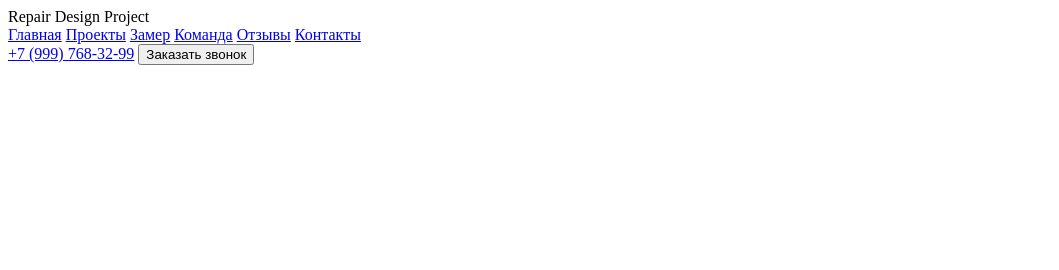
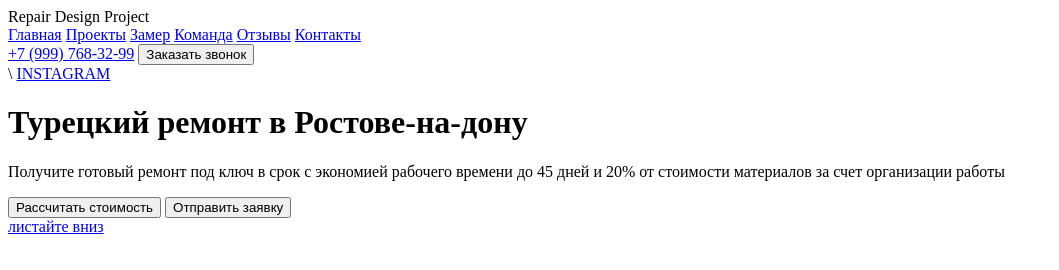
Before and after one commit to lordofmankind/index, a website: page index.html in a window 1280 px wide. Shown: the whole page, without its empty margins (0-1059 px from the left). Drawn offline with Linux system fonts and the light colour scheme.

Commit message:
add hero in index.html

```diff
--- a/index.html
+++ b/index.html
@@ -26,6 +26,22 @@
             <!-- /.menu -->
         </div>
         <!-- /.container -->
-    </header>
+	</header>
+	<main>
+		<div class="hero">\
+			<a href="#" class="instagram hero__instafram">INSTAGRAM</a>
+			<div class="hero__content">
+				<div class="container">
+					<h1 class="title hero__title">Турецкий ремонт в Ростове-на-дону</h1>
+					<p class="hero__text">Получите готовый ремонт под ключ в срок с экономией рабочего времени до 45 дней и 20% от стоимости материалов за счет организации работы</p>
+					<button class="button button--primary">Рассчитать стоимость</button>
+					<button class="button button--outline">Отправить заявку</button>
+				</div>
+			</div>
+			<!-- /.hero__content -->
+			<a href="#" class="scroll-down">листайте вниз</a>
+		</div>
+
+	</main>
 </body>
 </html>
```
